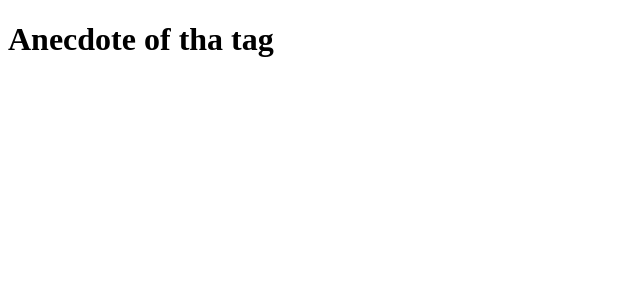
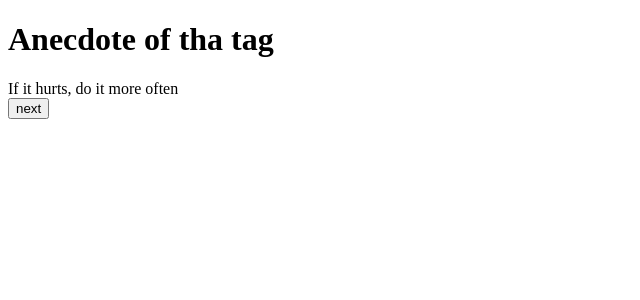
Before and after one commit to s3fs/test, a React (Create React App) app: page / in a window 1280 px wide. Shown: the top 300 px of the page, without its empty margins (0-640 px from the left). Built offline with nearby package versions, Linux system fonts and the light colour scheme; data requests are answered from the project's data file.

Commit message:
state, lifecycle and everything

```diff
--- a/src/App.js
+++ b/src/App.js
@@ -1,14 +1,42 @@
+import axios from 'axios'
 import React from 'react'
 
 class App extends React.Component {
   constructor(props) {
     super(props)
+
+    //class components contain only one state in comparison to hooks
+    //if the store is made up of multiple parts they've all gotta be stored here
+    this.state = {
+      anecdotes: [],
+      current: 0
+    }
+  }
+
+  //first render
+  componentDidMount = async () => {
+    const res = await axios.get('http://localhost:3001/anecdotes')
+    //setState() always triggers the rerender
+    this.setState({ anecdotes: res.data })
+  }
+
+  handleClick = () => {
+    const current = Math.floor(Math.random() * this.state.anecdotes.length)
+    this.setState({ current })
   }
 
   render() {
+    if (this.state.anecdotes.length === 0) {
+      return <div>no anecs......</div>
+    }
+
     return (
       <div>
         <h1>Anecdote of tha tag</h1>
+        <div>
+          {this.state.anecdotes[this.state.current].content}
+        </div>
+        <button onClick={this.handleClick}>next</button>
       </div>
     )
   }
```
